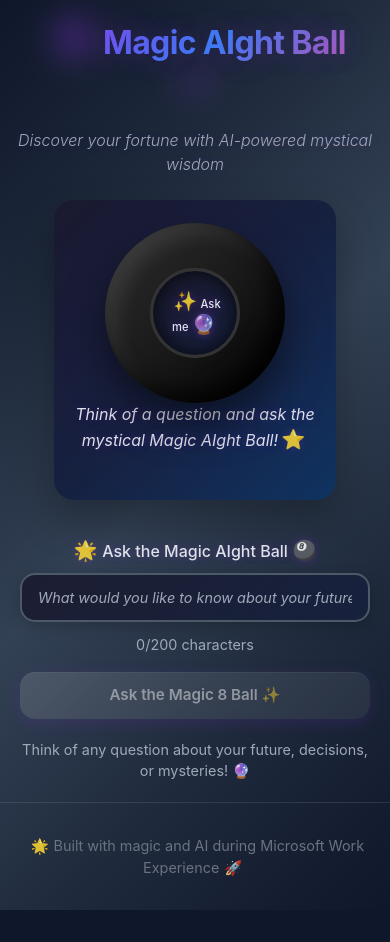
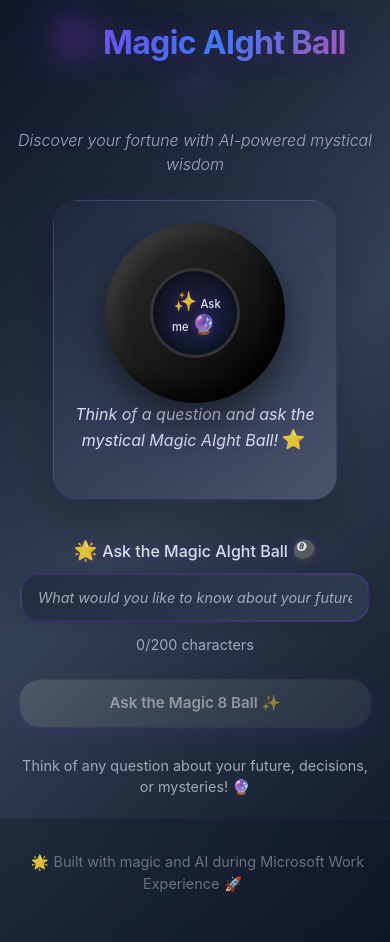
Before and after one commit to emmasteel/Work-Experience-Magic-AIght-Ball, a React (Vite) app: page / in a window 390 px wide. Before the commit the page ends 910 px from the top, so only its background shows below. Built offline with nearby package versions, Linux system fonts and the light colour scheme.

Commit message:
Complete UI cleanup with improved colors, spacing, and responsive design
Co-authored-by: emmasteel <188294685+emmasteel@users.noreply.github.com>

```diff
--- a/src/App.css
+++ b/src/App.css
@@ -101,8 +101,8 @@
   flex-direction: column;
   align-items: center;
   justify-content: center;
-  gap: 2rem;
-  padding: 1rem;
+  gap: 3rem;
+  padding: 2rem 1rem;
   max-width: 800px;
   margin: 0 auto;
   width: 100%;
@@ -164,10 +164,12 @@
 
 /* Footer styles */
 .app-footer {
-  padding: 2rem 1rem;
+  padding: 2rem 1rem 3rem 1rem;
   text-align: center;
-  border-top: 1px solid rgba(255, 255, 255, 0.1);
+  border-top: 1px solid rgba(147, 51, 234, 0.1);
   margin-top: auto;
+  background: rgba(15, 23, 42, 0.3);
+  backdrop-filter: blur(10px);
 }
 
 .footer-text {
--- a/src/components/MagicBall/MagicBall.module.css
+++ b/src/components/MagicBall/MagicBall.module.css
@@ -5,13 +5,16 @@
   flex-direction: column;
   align-items: center;
   justify-content: center;
-  min-height: 400px;
-  padding: 2rem;
-  background: linear-gradient(135deg, #1a1a2e 0%, #16213e 50%, #0f3460 100%);
-  border-radius: 20px;
-  box-shadow: 0 20px 40px rgba(0, 0, 0, 0.3);
+  min-height: 420px;
+  padding: 2.5rem;
+  background: linear-gradient(135deg, #1e293b 0%, #334155 50%, #475569 100%);
+  border-radius: 25px;
+  box-shadow:
+    0 25px 50px rgba(0, 0, 0, 0.25),
+    0 0 0 1px rgba(147, 51, 234, 0.1);
   position: relative;
   overflow: hidden;
+  border: 1px solid rgba(147, 51, 234, 0.1);
 }
 
 .magicBallContainer::before {
--- a/src/components/QuestionInput/QuestionInput.module.css
+++ b/src/components/QuestionInput/QuestionInput.module.css
@@ -3,11 +3,11 @@
 .questionInputContainer {
   display: flex;
   flex-direction: column;
-  gap: 1rem;
+  gap: 1.5rem;
   width: 100%;
   max-width: 500px;
   margin: 0 auto;
-  padding: 1.5rem;
+  padding: 2rem 1.5rem;
 }
 
 .inputGroup {
@@ -42,16 +42,18 @@
 }
 
 .questionInput {
-  padding: 1rem 1.5rem;
-  border: 2px solid #4c5a67;
-  border-radius: 15px;
-  background: linear-gradient(135deg, rgba(26, 26, 46, 0.9) 0%, rgba(22, 33, 62, 0.9) 100%);
+  padding: 1.25rem 1.5rem;
+  border: 2px solid rgba(147, 51, 234, 0.2);
+  border-radius: 20px;
+  background: linear-gradient(135deg, rgba(30, 41, 59, 0.8) 0%, rgba(51, 65, 85, 0.8) 100%);
   color: #e0e6ed;
   font-size: 1rem;
   font-family: inherit;
   transition: all 0.3s ease;
   backdrop-filter: blur(10px);
-  box-shadow: 0 4px 15px rgba(0, 0, 0, 0.2);
+  box-shadow:
+    0 4px 15px rgba(0, 0, 0, 0.1),
+    0 0 0 1px rgba(147, 51, 234, 0.05);
   text-align: center;
 }
 
@@ -82,9 +84,9 @@
 }
 
 .submitButton {
-  padding: 1rem 2rem;
+  padding: 1.25rem 2.5rem;
   border: none;
-  border-radius: 15px;
+  border-radius: 20px;
   background: linear-gradient(135deg, #9333ea 0%, #7c3aed 50%, #6d28d9 100%);
   color: white;
   font-size: 1.1rem;
@@ -93,8 +95,8 @@
   cursor: pointer;
   transition: all 0.3s ease;
   box-shadow:
-    0 4px 15px rgba(147, 51, 234, 0.3),
-    inset 0 1px 0 rgba(255, 255, 255, 0.1);
+    0 6px 20px rgba(147, 51, 234, 0.25),
+    0 0 0 1px rgba(255, 255, 255, 0.1);
   position: relative;
   overflow: hidden;
 }
```
